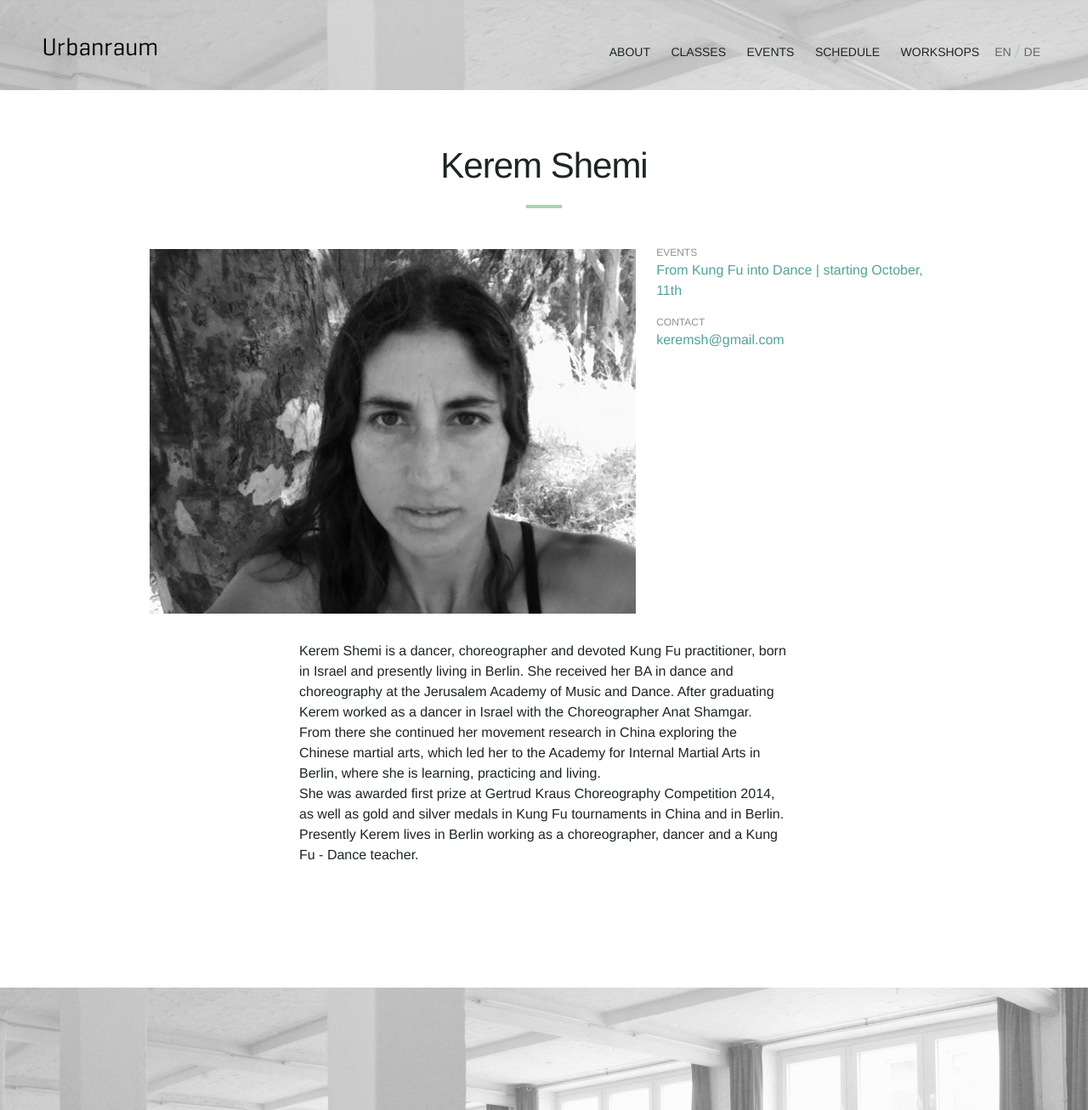
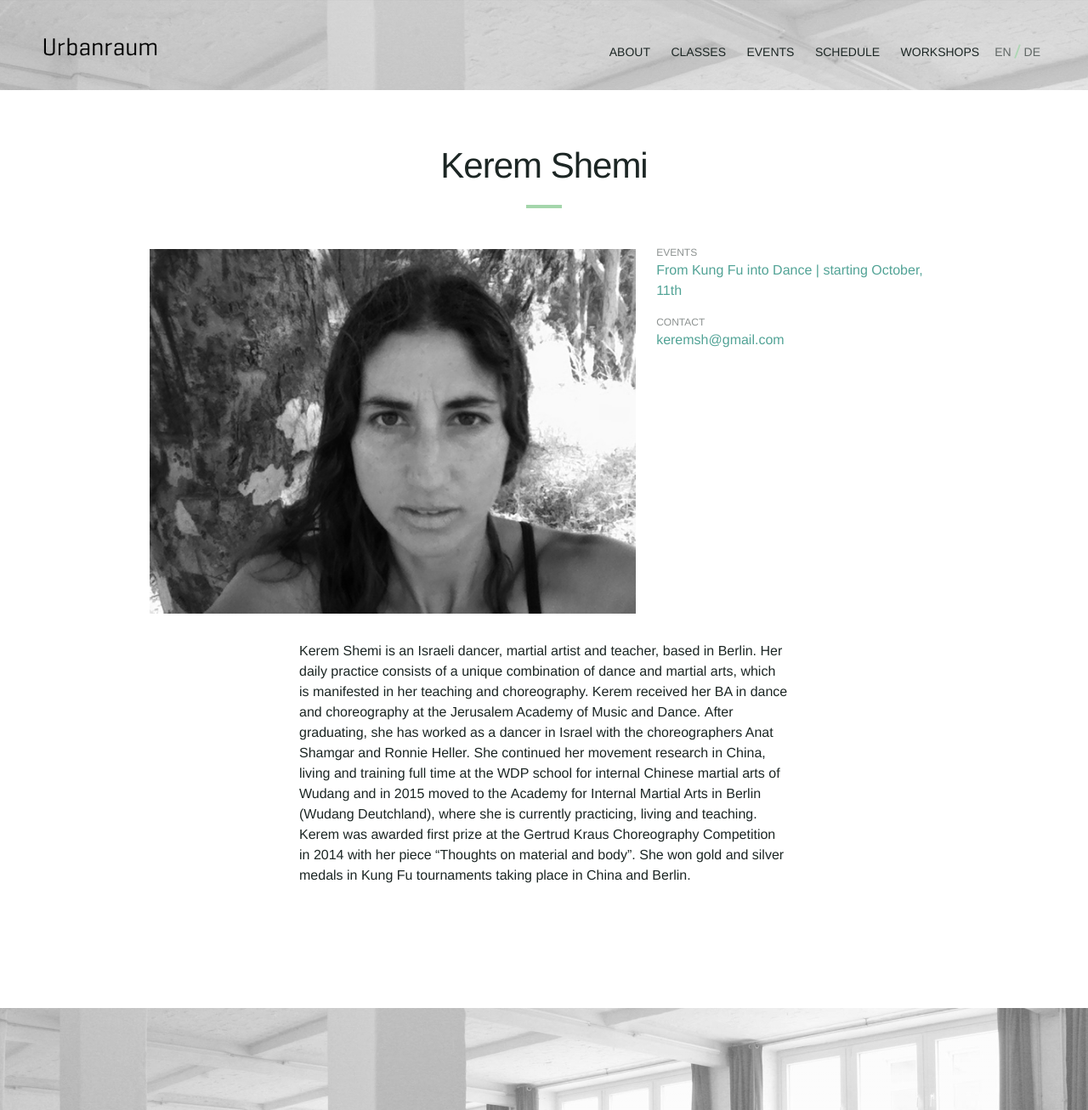
Before and after one commit to Kriesse/urbanraum, a Jekyll site: the page built from _teachers/kerem-shemi.md, in a window 1280 px wide. Shown: the whole page at 85% size. Built offline with Jekyll 4.4.1, drawn with Linux system fonts in a browser that asks for light colours; nearby versions of some CDN libraries.

Commit message:
Update kerem-shemi.md

```diff
--- a/_teachers/kerem-shemi.md
+++ b/_teachers/kerem-shemi.md
@@ -9,9 +9,8 @@ links:
 
 image: "teacher-kerem-shemi.jpg"
 bio_en: |
-  Kerem Shemi is a dancer, choreographer and devoted Kung Fu practitioner, born in Israel and presently living in Berlin. She received her BA in dance and choreography at the Jerusalem Academy of Music and Dance. After graduating Kerem worked as a dancer in Israel with the Choreographer Anat Shamgar.
-  From there she continued her movement research in China exploring the Chinese martial arts, which led her to the Academy for Internal Martial Arts in Berlin, where she is learning, practicing and living.
-  She was awarded first prize at Gertrud Kraus Choreography Competition 2014, as well as gold and silver medals in Kung Fu tournaments in China and in Berlin. Presently Kerem lives in Berlin working as a choreographer, dancer and a Kung Fu - Dance teacher.
+  Kerem Shemi is an Israeli dancer, martial artist and teacher, based in Berlin. Her daily practice consists of a unique combination of dance and martial arts, which is manifested in her teaching and choreography.
+  Kerem received her BA in dance and choreography at the Jerusalem Academy of Music and Dance. After graduating, she has worked as a dancer in Israel with the choreographers Anat Shamgar and Ronnie Heller. She continued her movement research in China, living and training full time at the WDP school for internal Chinese martial arts of Wudang and in 2015 moved to the Academy for Internal Martial Arts in Berlin (Wudang Deutchland), where she is currently practicing, living and teaching. Kerem was awarded first prize at the Gertrud Kraus Choreography Competition in 2014 with her piece "Thoughts on material and body". She won gold and silver medals in Kung Fu tournaments taking place in China and Berlin.
 
 bio_de: |
   s. english description
```
